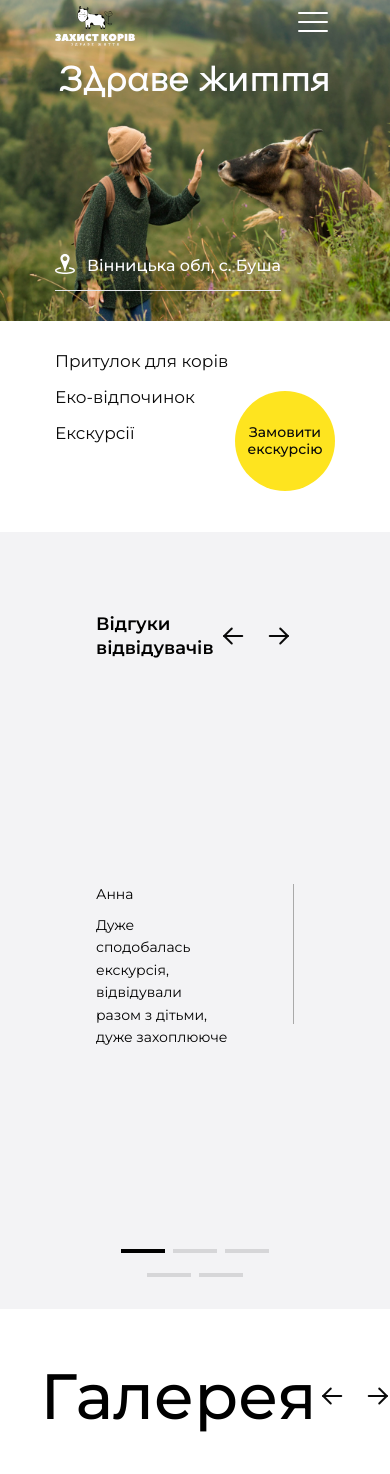
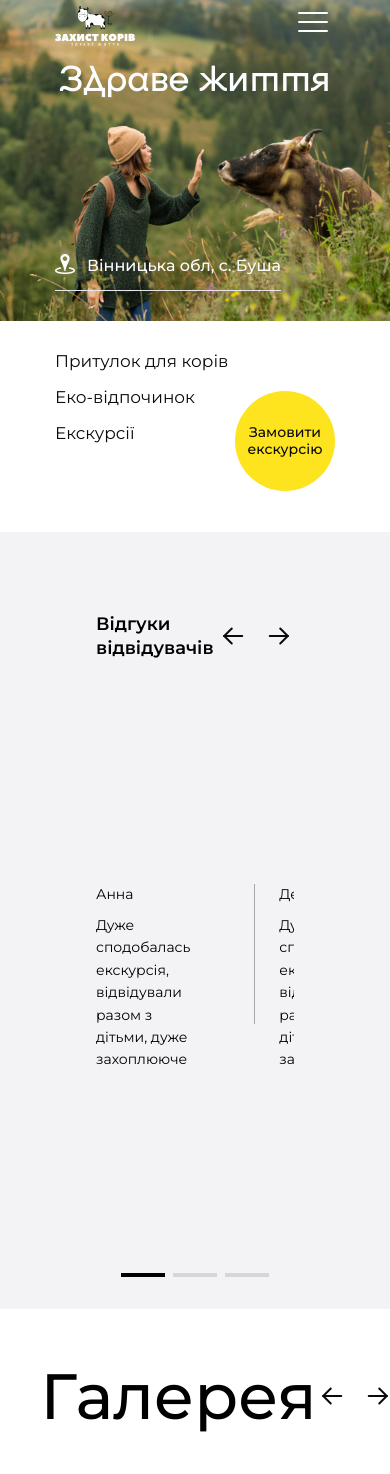
Before and after one commit to baza-trainee/cows-shelter-frontend, a React (Vite) app: page / in a window 390 px wide. Shown: the top 1474 px of the page. Built offline with nearby package versions, Linux system fonts and the light colour scheme.

Commit message:
change styles for tablet

```diff
--- a/src/components/Excursions/Excursions.tsx
+++ b/src/components/Excursions/Excursions.tsx
@@ -70,10 +70,6 @@ const Excursions = () => {
       setStart(2);
       setFinish(4);
     }
-    // if (currentPage === 3) {
-    //   setStart(4);
-    //   setFinish(6);
-    // }
   }, [currentPage]);
 
   return (
--- a/src/components/Excursions/ExcursionsReviews.tsx
+++ b/src/components/Excursions/ExcursionsReviews.tsx
@@ -25,15 +25,13 @@ const ExcursionsReviews = () => {
   const [finish, setFinish] = useState(2);
   const [currentPage, setCurrentPage] = useState(1);
   const [itemsPerPage, setItemsPerPage] = useState(3);
-  const [pagesLength, setPagesLength] = useState(reviews.length / itemsPerPage);
-  // const pagesLength = reviews.length / itemsPerPage;
+  const pagesLength = reviews.length / itemsPerPage;
 
   const data = usePaginatedData(reviews, start, finish);
 
   useEffect(() => {
     if (windowWidth >= 1280) {
       setItemsPerPage(3);
-      setPagesLength(reviews.length / itemsPerPage);
       if (currentPage === 1) {
         setStart(0);
         setFinish(3);
@@ -49,7 +47,6 @@ const ExcursionsReviews = () => {
     }
     if (windowWidth >= 768 && windowWidth < 1280) {
       setItemsPerPage(2);
-      setPagesLength(reviews.length / itemsPerPage);
       if (currentPage === 1) {
         setStart(0);
         setFinish(2);
@@ -71,31 +68,7 @@ const ExcursionsReviews = () => {
         setFinish(9);
       }
     }
-    if (windowWidth >= 320 && windowWidth < 768) {
-      setItemsPerPage(1);
-      setPagesLength(5);
-      if (currentPage === 1) {
-        setStart(0);
-        setFinish(1);
-      }
-      if (currentPage === 2) {
-        setStart(1);
-        setFinish(2);
-      }
-      if (currentPage === 3) {
-        setStart(2);
-        setFinish(3);
-      }
-      if (currentPage === 4) {
-        setStart(3);
-        setFinish(4);
-      }
-      if (currentPage === 5) {
-        setStart(4);
-        setFinish(5);
-      }
-    }
-  }, [windowWidth, currentPage, itemsPerPage]);
+  }, [windowWidth, currentPage]);
 
   return (
     <section className="px-12">
--- a/src/components/Slider.tsx
+++ b/src/components/Slider.tsx
@@ -46,9 +46,9 @@ const Slider = ({
 
   return (
     <div
-      className={`relative ${
-        isReviews ? 'h-[40vh] ' : 'h-[75vh] lg:h-full'
-      } relative ${isExcursions ? 'h-[55vh] ' : 'h-[75vh] lg:h-full'}`}
+      className={`relative ${isReviews ? 'h-[50%] ' : 'h-[75vh] lg:h-full'} ${
+        isExcursions ? 'h-[50vh] ' : 'h-[75vh] lg:h-full'
+      }`}
     >
       <div
         className={`mx-auto mb-8 mt-4 flex ${
@@ -70,12 +70,16 @@ const Slider = ({
           </div>
         </div>
       </div>
-      <div className="my-8 flex h-full w-full items-start  justify-start">
+      <div
+        className={`my-8 flex w-full items-start  justify-start ${
+          isReviews ? 'h-[50%] ' : 'h-full'
+        } ${isExcursions ? 'h-[50%]' : 'h-full'}`}
+      >
         <Swiper
           className={`relative flex ${
-            isReviews ? 'h-[228px] pt-11' : 'h-[600px]'
+            isReviews ? 'h-[250px] pt-11' : 'h-[600px]'
           } w-[1000vw] md:w-[768px] lg:w-[1198px] ${
-            isExcursions ? 'h-[350px]' : 'h-[600px]'
+            isExcursions ? 'h-[320px]' : 'h-[600px]'
           }`}
           spaceBetween={50}
           slidesPerView={1}
```
